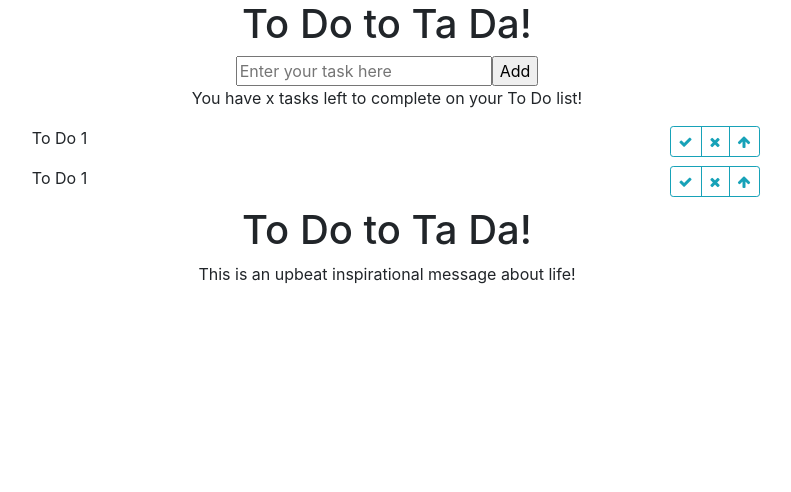
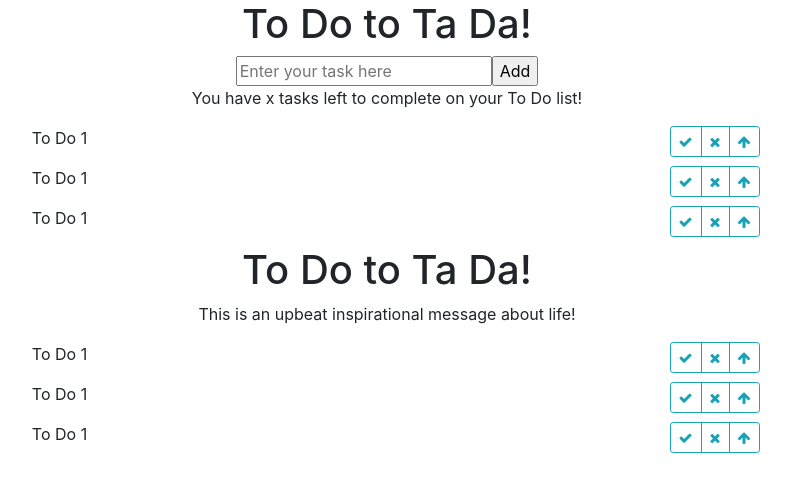
Before and after one commit to nicholajaneriley/React-To-Do-Ta-Da, a React (Create React App) app: page / in a window 1280 px wide. Shown: the top 492 px of the page, without its empty margins (253-1044 px from the left). Built offline with nearby package versions, Linux system fonts and the light colour scheme.

Commit message:
imported TaDaTask to app.js

```diff
--- a/src/App.js
+++ b/src/App.js
@@ -5,6 +5,8 @@ import EnterToDoTask from "./EnterToDoTask";
 import TaskCount from "./TaskCount";
 import ToDoTask from "./ToDoTask";
 import InspirationalMessage from "./InspirationalMessage";
+import TaDaTask from "./TaDaTask";
+
 
 function App() {
   return (
@@ -14,8 +16,12 @@ function App() {
       <TaskCount />
       <ToDoTask />
       <ToDoTask />
+      <ToDoTask />
       <Header />
       <InspirationalMessage />
+      <TaDaTask />
+      <TaDaTask />
+      <TaDaTask />
 
 
     </div>
```
